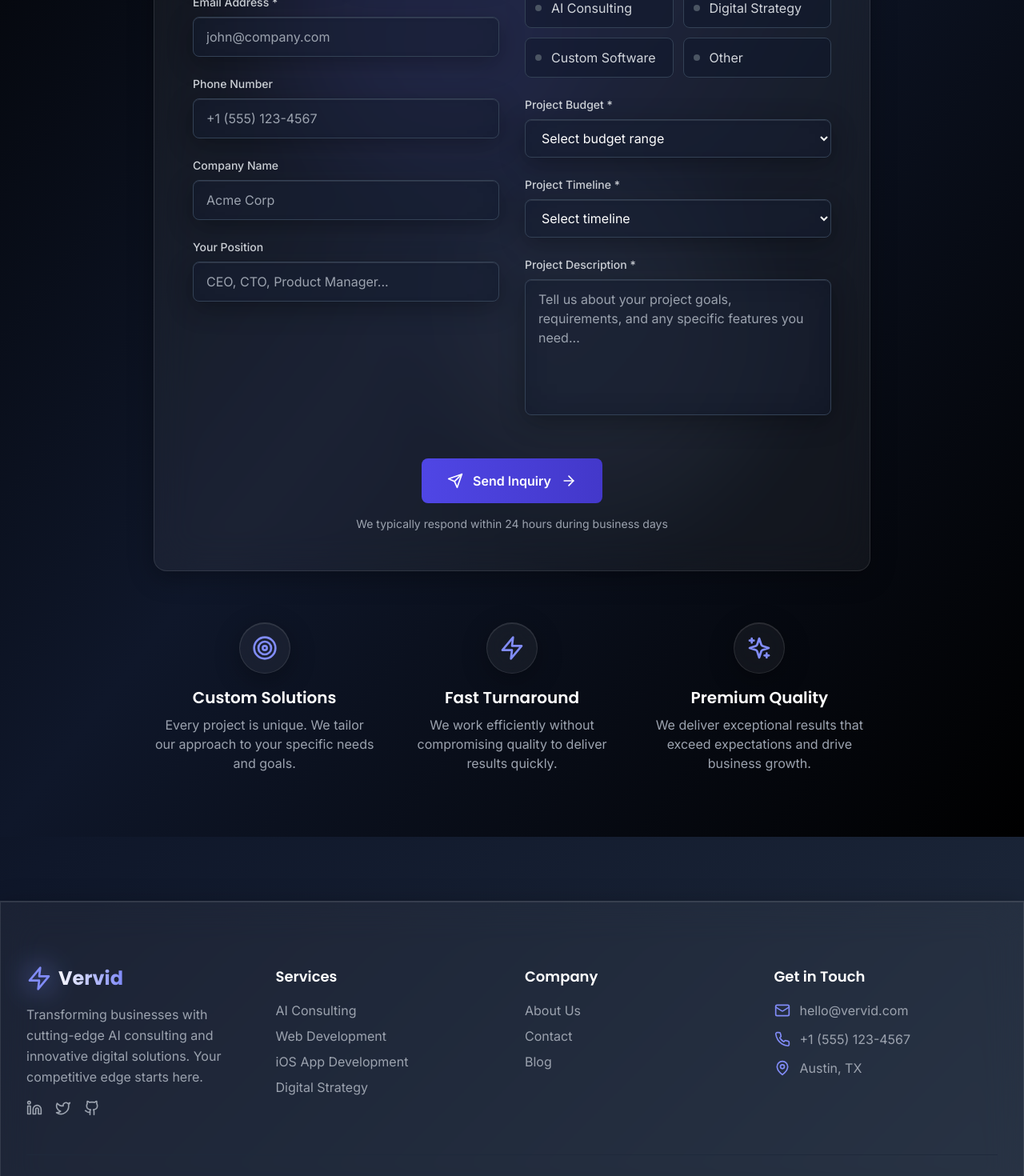
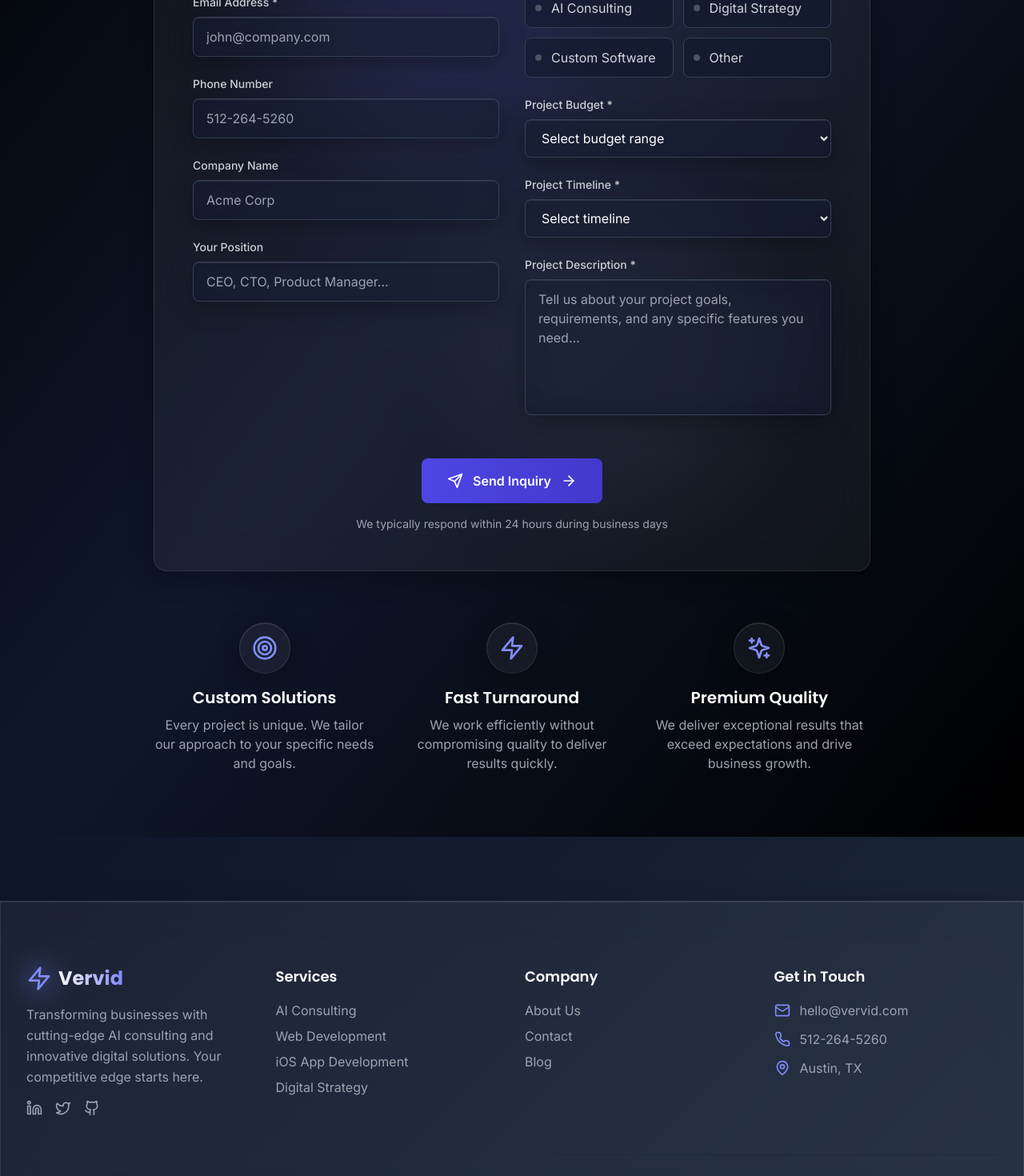
Before and after one commit to paulodo55/vervidai, a Next.js app: page /get-started in a window 1280 px wide. Shown: the part 600-2070 px from the top of the page at 80% size. Built offline with nearby package versions, Linux system fonts and the light colour scheme.

Commit message:
Update phone number to 512-264-5260 in footer and contact forms

```diff
--- a/app/get-started/page.tsx
+++ b/app/get-started/page.tsx
@@ -234,7 +234,7 @@ export default function GetStarted() {
                     value={formData.phone}
                     onChange={handleInputChange}
                     className="w-full px-4 py-3 rounded-lg glass-effect border border-dark-600 focus:border-accent-500 focus:ring-2 focus:ring-accent-500/20 bg-dark-800/50 text-white placeholder-gray-400 transition-all duration-300"
-                    placeholder="+1 (555) 123-4567"
+                    placeholder="512-264-5260"
                   />
                 </div>
 
--- a/components/Footer.tsx
+++ b/components/Footer.tsx
@@ -64,7 +64,7 @@ export default function Footer() {
               </div>
               <div className="flex items-center space-x-3">
                 <Phone className="h-5 w-5 text-accent-400" />
-                <span className="text-gray-400">+1 (555) 123-4567</span>
+                <span className="text-gray-400">512-264-5260</span>
               </div>
               <div className="flex items-center space-x-3">
                 <MapPin className="h-5 w-5 text-accent-400" />
```
